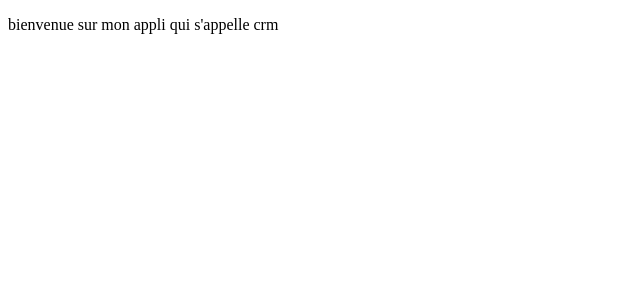
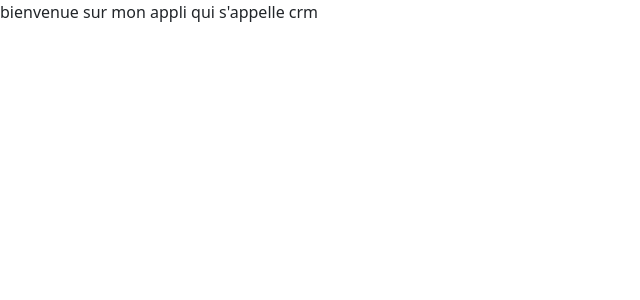
Before and after one commit to 2022-06-27-POEC-TOURS-M2I/angular-crm, an Angular app: page / in a window 1280 px wide. Shown: the top 300 px of the page, without its empty margins (0-640 px from the left). Built offline with nearby package versions, Linux system fonts and the light colour scheme.

Commit message:
Commit 5 : ng-bootstrap

```diff
--- a/package.json
+++ b/package.json
@@ -15,9 +15,13 @@
     "@angular/compiler": "^14.1.0",
     "@angular/core": "^14.1.0",
     "@angular/forms": "^14.1.0",
+    "@angular/localize": "^14.1.0",
     "@angular/platform-browser": "^14.1.0",
     "@angular/platform-browser-dynamic": "^14.1.0",
     "@angular/router": "^14.1.0",
+    "@ng-bootstrap/ng-bootstrap": "^13.0.0",
+    "@popperjs/core": "^2.10.2",
+    "bootstrap": "^5.2.0",
     "rxjs": "~7.5.0",
     "tslib": "^2.3.0",
     "zone.js": "~0.11.4"
--- a/src/polyfills.ts
+++ b/src/polyfills.ts
@@ -1,3 +1,7 @@
+/***************************************************************************************************
+ * Load `$localize` onto the global scope - used if i18n tags appear in Angular templates.
+ */
+import '@angular/localize/init';
 /**
  * This file includes polyfills needed by Angular and is loaded before the app.
  * You can add your own extra polyfills to this file.
--- a/src/styles.scss
+++ b/src/styles.scss
@@ -1 +1,6 @@
 /* You can add global styles to this file, and also import other style files */
+
+/* Importing Bootstrap SCSS file. */
+@import '~bootstrap/scss/bootstrap';
+@import "./stylings/fonts";
+@import "./stylings/theme";
```
Also changed, not shown: 1 other file (tests, documents, lock files or other folders).
